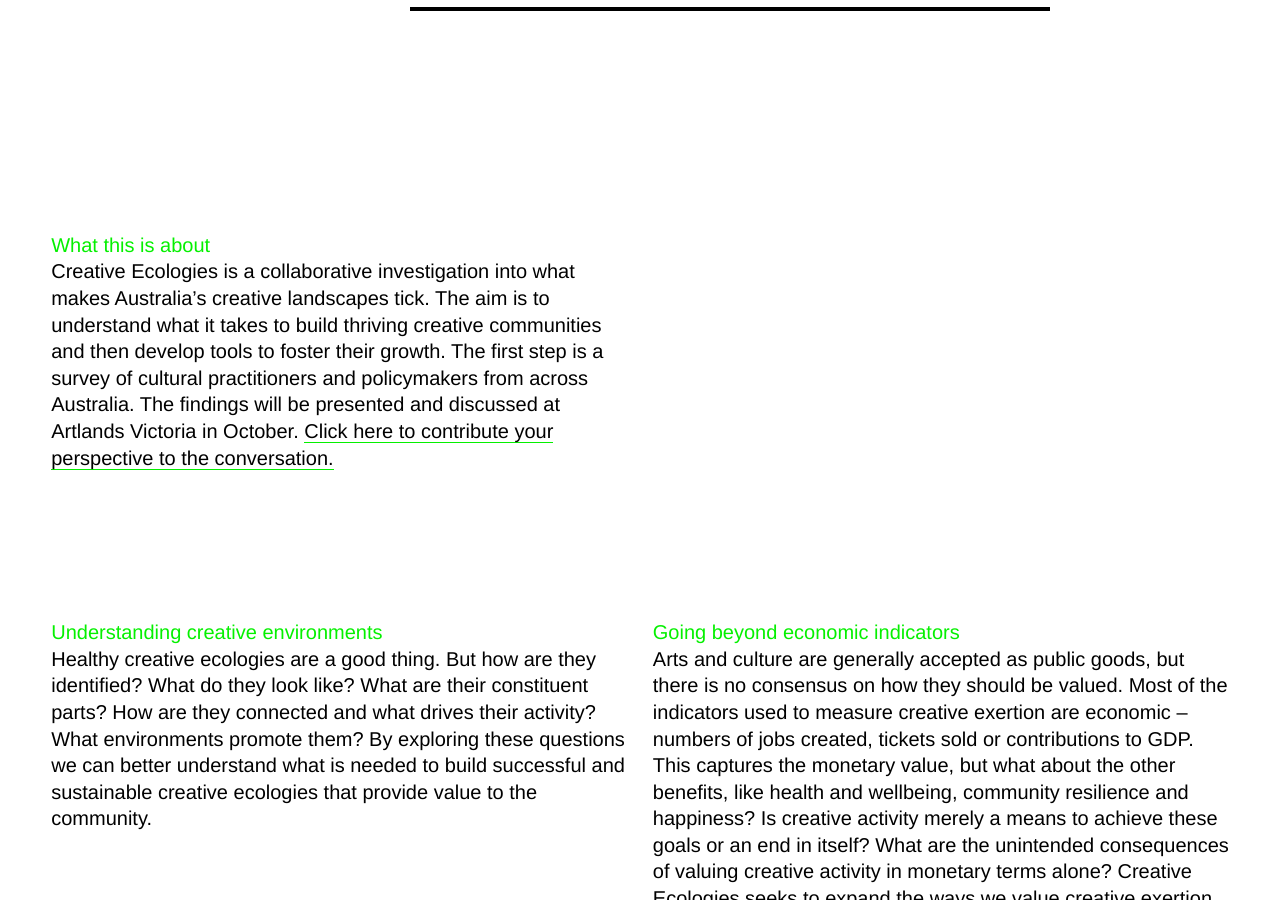
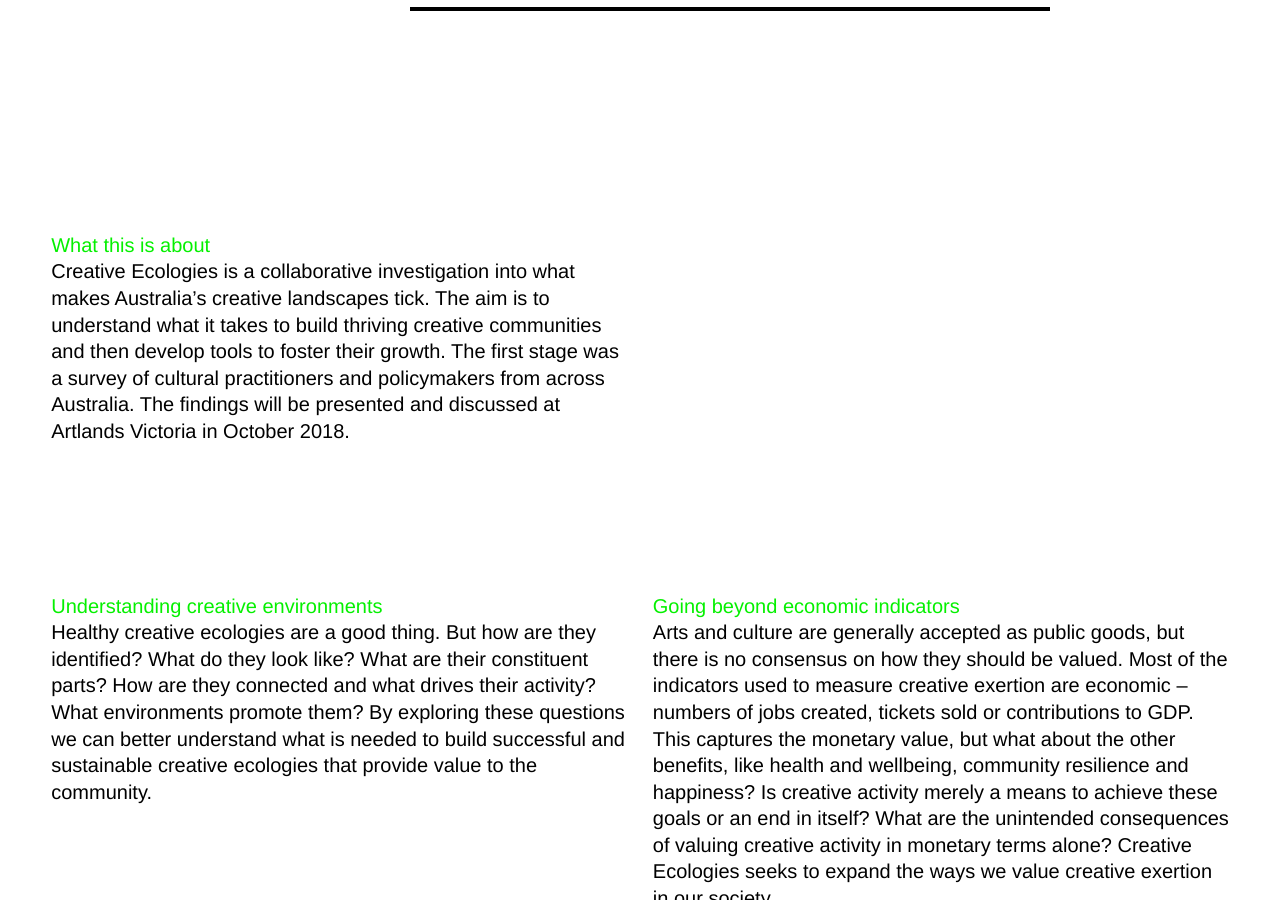
Before and after one commit to jmac/creative-ecologies, a Jekyll site: the page built from index.md, in a window 1280 px wide and 900 px high, scrolled down 809 px. Built offline with Jekyll 4.4.1, drawn with Linux system fonts in a browser that asks for light colours; some web fonts are replaced; comment, search, counter and statistics services are not loaded.

Commit message:
Updated Index

```diff
--- a/index.md
+++ b/index.md
@@ -4,8 +4,7 @@ date: 2018-07-10 05:22:00 Z
 what_this_is_text: |-
   # What this is about
 
-  Creative Ecologies is a collaborative investigation into what makes Australia’s creative landscapes tick. The aim is to understand what it takes to build thriving creative communities and then develop tools to foster their growth. The first step is a survey of cultural practitioners and policymakers from across Australia. The findings will be presented and discussed at Artlands Victoria in October.
-  [Click here to contribute your perspective to the conversation.](https://www.research.net/r/PWMLYXB)
+  Creative Ecologies is a collaborative investigation into what makes Australia’s creative landscapes tick. The aim is to understand what it takes to build thriving creative communities and then develop tools to foster their growth. The first stage was a survey of cultural practitioners and policymakers from across Australia. The findings will be presented and discussed at Artlands Victoria in October 2018.
 understanding_text: |-
   # Understanding creative environments
 
```
Also changed, not shown: other parts of index.md (+1 -1 lines).
